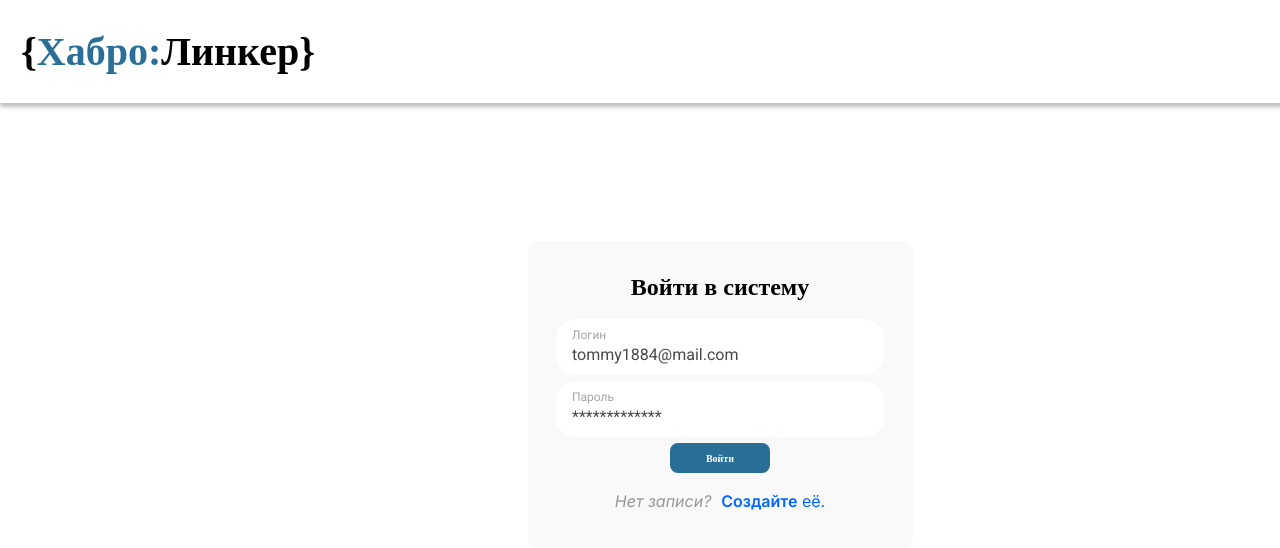
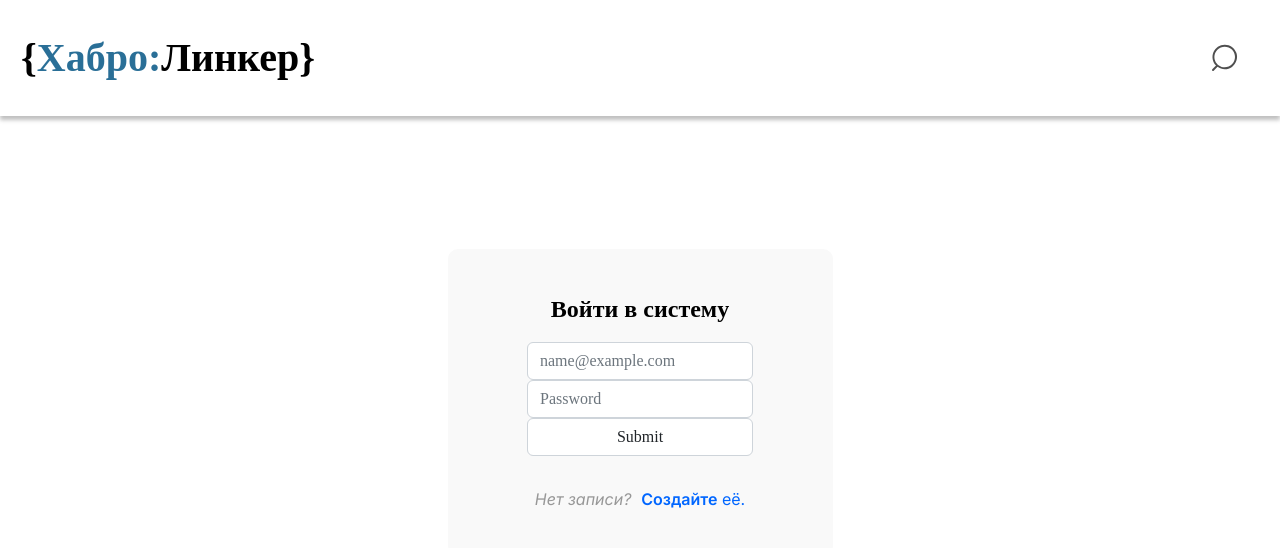
Before and after one commit to AS2/habrolink, a React (Vite) app in the folder src/frontend/: page /signin in a window 1280 px wide. Shown: the top 548 px of the page. Built offline with nearby package versions, Linux system fonts and the light colour scheme; a web font is replaced by a local one.

Commit message:
Fixed back and sign in page

```diff
--- a/src/frontend/package.json
+++ b/src/frontend/package.json
@@ -9,6 +9,8 @@
     "@types/jest": "^29.5.0",
     "@types/react": "^18.0.28",
     "@types/react-dom": "^18.0.11",
+    "bootstrap": "^5.2.3",
+    "react-bootstrap": "^2.7.2",
     "react": "^18.2.0",
     "react-dom": "^18.2.0",
     "web-vitals": "^2.1.4",
@@ -22,6 +24,8 @@
     "eslint-plugin-react": "^7.32.2",
     "eslint-plugin-react-hooks": "^4.6.0",
     "eslint-plugin-react-refresh": "^0.4.6",
+    "bootstrap": "^5.2.3",
+    "react-bootstrap": "^2.7.2",
     "vite": "^5.2.3"
   },
   "scripts": {
--- a/src/frontend/src/components/LoginDiv.jsx
+++ b/src/frontend/src/components/LoginDiv.jsx
@@ -1,13 +1,33 @@
 import { useCallback } from "react";
 import { useNavigate } from "react-router-dom";
-import StateFilled from "./StateFilled";
-import StyleFilledIconNoIconSt from "./StyleFilledIconNoIconSt";
 import styles from "./LoginDiv.module.css";
+import Form from 'react-bootstrap/Form';
 
 const LoginDiv = () => {
   const navigate = useNavigate();
 
   const onButtonStyle1Click = useCallback(() => {
+    const requestData = {
+      email: state.makeGaussianBlur,
+      password: state.gaussianBlurCount,
+    };
+
+    fetch('localhost:8000/user/signin', {
+      method: 'POST',
+      body: "username=aabb@x.com&password=aabb",
+      headers: {
+        'Content-type': 'application/x-www-form-urlencoded',
+      },
+    })
+      .then((response) => response.json())
+      .then((data) => {
+        console.log(data);
+        // Handle data
+      })
+      .catch((err) => {
+        console.log(err.message);
+      });
+
     navigate("/user-profile");
   }, [navigate]);
 
@@ -18,48 +38,13 @@ const LoginDiv = () => {
   return (
     <div className={styles.loginDiv}>
       <b className={styles.b}>Войти в систему</b>
-      <div className={styles.div}>
-        <StateFilled
-          labelText="Логин"
-          prefix="$"
-          inputText="tommy1884@mail.com"
-          eye="/eye.svg"
-          helperText="Helper Text"
-          showHelperText={false}
-          showPrefix={false}
-          showIcon={false}
-          stateFilledWidth="328px"
-          stateFilledBorderRadius="20px"
-          stateFilledFlex="unset"
-          frameDivBackgroundColor="#fff"
-          frameDivWidth="328px"
-          helperTextWidth="328px"
-          helperTextAlignSelf="unset"
-        />
-        <StateFilled
-          labelText="Пароль"
-          prefix="$"
-          inputText="*************"
-          eye="/eye-close.svg"
-          helperText="Helper Text"
-          showHelperText={false}
-          showPrefix={false}
-          showIcon
-          stateFilledWidth="328px"
-          stateFilledBorderRadius="20px"
-          stateFilledFlex="unset"
-          frameDivBackgroundColor="#fff"
-          frameDivWidth="328px"
-          helperTextWidth="328px"
-          helperTextAlignSelf="unset"
-        />
-        <StyleFilledIconNoIconSt
-          button="Войти"
-          styleFilledIconNoIconStBackgroundColor="#2a6f97"
-          buttonFontWeight="bold"
-          onButtonStyle1Click={onButtonStyle1Click}
-        />
-      </div>
+      <Form>
+        <Form.Group className="mb-3" controlId="exampleForm.ControlInput1">
+          <Form.Control type="email" placeholder="name@example.com" id="emailInput" />
+          <Form.Control type="password" placeholder="Password" id="pwInput" />
+          <Form.Control type="submit" onClick={onButtonStyle1Click} />
+        </Form.Group>
+      </Form>
       <div className={styles.div1}>
         <i className={styles.b}>Нет записи?</i>
         <div className={styles.div2} onClick={onText1Click}>
--- a/src/frontend/src/components/LoginDiv.module.css
+++ b/src/frontend/src/components/LoginDiv.module.css
@@ -37,13 +37,11 @@
   font-family: var(--font-inter);
 }
 .loginDiv {
-  position: absolute;
-  top: 241px;
-  left: 527.5px;
+  width: 385px;
   border-radius: var(--br-3xs);
   background-color: var(--color-whitesmoke-100);
-  width: 385px;
   height: 307px;
+  flex-shrink: 0;
   flex-direction: column;
   padding: var(--padding-mid) var(--padding-3xs) var(--padding-2xl);
   box-sizing: border-box;
--- a/src/frontend/src/index.jsx
+++ b/src/frontend/src/index.jsx
@@ -4,6 +4,7 @@ import App from "./App";
 import reportWebVitals from "./reportWebVitals";
 import { BrowserRouter } from "react-router-dom";
 import "./global.css";
+import 'bootstrap/dist/css/bootstrap.css';
 
 const container = document.getElementById("root");
 const root = createRoot(container);
--- a/src/frontend/src/pages/SignIn.jsx
+++ b/src/frontend/src/pages/SignIn.jsx
@@ -1,6 +1,6 @@
 import { useCallback } from "react";
+import { useNavigate } from "react-router-dom";
 import LoginDiv from "../components/LoginDiv";
-import { useNavigate } from "react-router-dom";
 import styles from "./SignIn.module.css";
 
 const SignIn = () => {
@@ -12,7 +12,6 @@ const SignIn = () => {
 
   return (
     <div className={styles.signin}>
-      <LoginDiv />
       <div className={styles.header}>
         <b className={styles.b} onClick={onTextClick}>
           <span>{`{`}</span>
@@ -25,6 +24,7 @@ const SignIn = () => {
           src="/interface-essentialmagnifier.svg"
         />
       </div>
+      <LoginDiv />
     </div>
   );
 };
--- a/src/frontend/src/pages/SignIn.module.css
+++ b/src/frontend/src/pages/SignIn.module.css
@@ -1,38 +1,42 @@
 .span {
   color: var(--color-steelblue-100);
 }
+
 .b {
   position: relative;
   cursor: pointer;
 }
+
 .interfaceEssentialmagnifier {
   width: 32px;
   position: relative;
   height: 32px;
 }
+
 .header,
 .signin {
-  background-color: var(--text-white);
+  background-color: var(--slate-gray-sg000);
+  display: flex;
+  align-items: center;
 }
+
 .header {
-  position: absolute;
-  top: 0;
-  left: 0;
+  width: 100%;
   box-shadow: 0 4px 4px rgba(0, 0, 0, 0.25);
-  width: 1440px;
-  display: flex;
   flex-direction: row;
-  align-items: center;
   justify-content: space-between;
-  padding: var(--padding-9xl) var(--padding-21xl) var(--padding-9xl)
-    var(--padding-2xl);
+  padding: var(--padding-9xl) var(--padding-21xl) var(--padding-9xl) var(--padding-2xl);
   box-sizing: border-box;
 }
+
 .signin {
   width: 100%;
   position: relative;
   height: 1024px;
   overflow: hidden;
+  flex-direction: column;
+  justify-content: flex-start;
+  gap: 133px;
   text-align: left;
   font-size: var(--font-size-21xl);
   color: var(--color-black);
```
Also changed, not shown: 1 other file (tests, documents, lock files or other folders).
